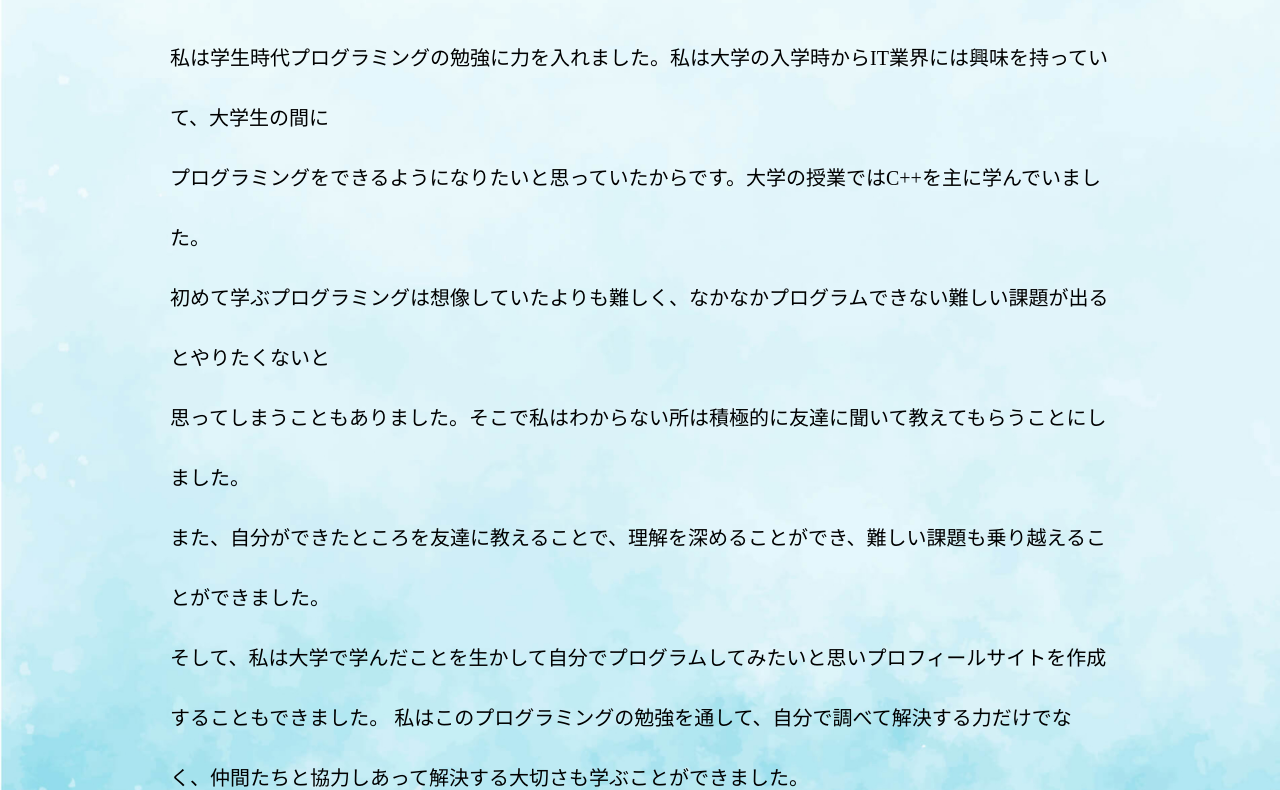
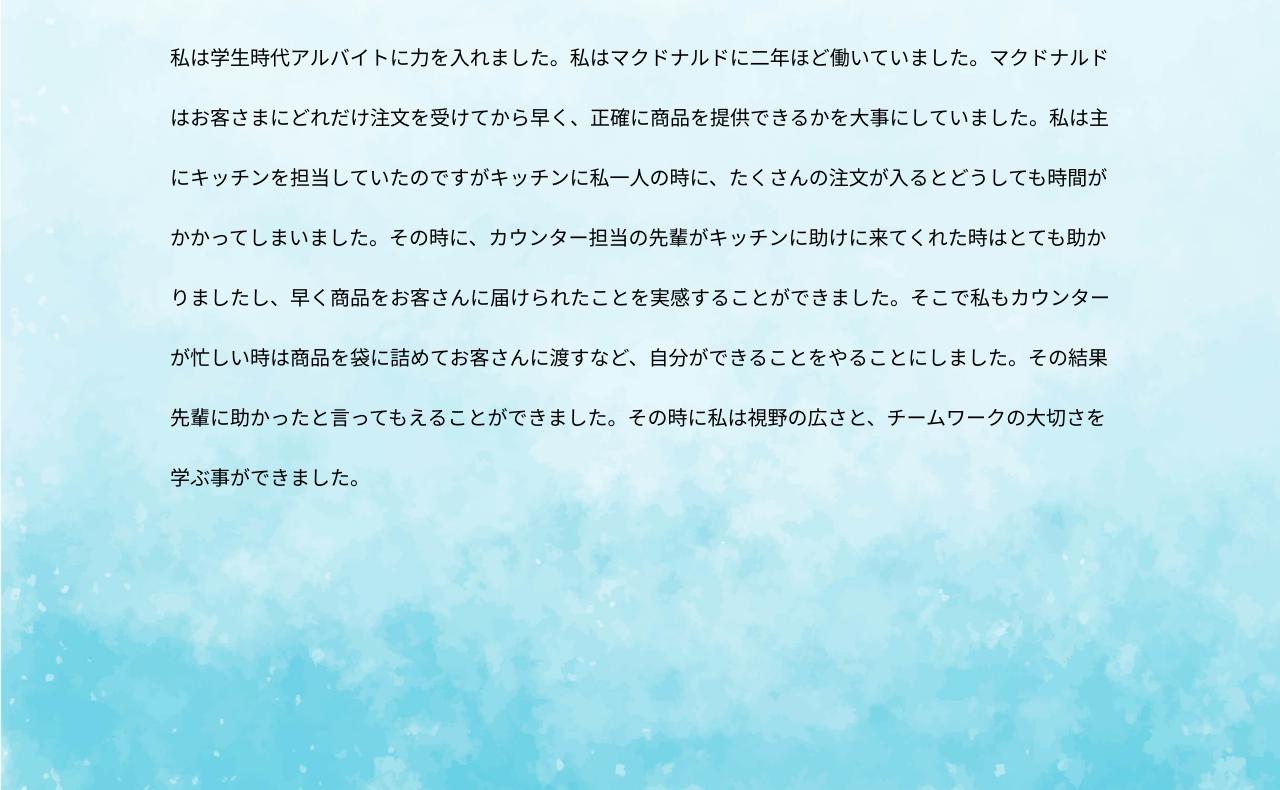
Before and after one commit to yuto493/yuto.my-page, a plain HTML site: page student.html in a window 1280 px wide. Shown: the part 191-981 px from the top of the page. Drawn offline with Linux system fonts and the light colour scheme.

Commit message:
Update student.html

```diff
--- a/student.html
+++ b/student.html
@@ -23,13 +23,7 @@
     <div class="wrapper">
         <div class="student-body">
             <h1>ガクチカ</h1>
-            <p>私は学生時代プログラミングの勉強に力を入れました。私は大学の入学時からIT業界には興味を持っていて、大学生の間に<br>
-              プログラミングをできるようになりたいと思っていたからです。大学の授業ではC++を主に学んでいました。<br>
-              初めて学ぶプログラミングは想像していたよりも難しく、なかなかプログラムできない難しい課題が出るとやりたくないと<br>
-              思ってしまうこともありました。そこで私はわからない所は積極的に友達に聞いて教えてもらうことにしました。<br>
-              また、自分ができたところを友達に教えることで、理解を深めることができ、難しい課題も乗り越えることができました。<br>
-              そして、私は大学で学んだことを生かして自分でプログラムしてみたいと思いプロフィールサイトを作成することもできました。
-              私はこのプログラミングの勉強を通して、自分で調べて解決する力だけでなく、仲間たちと協力しあって解決する大切さも学ぶことができました。</p>
+            <p>私は学生時代アルバイトに力を入れました。私はマクドナルドに二年ほど働いていました。マクドナルドはお客さまにどれだけ注文を受けてから早く、正確に商品を提供できるかを大事にしていました。私は主にキッチンを担当していたのですがキッチンに私一人の時に、たくさんの注文が入るとどうしても時間がかかってしまいました。その時に、カウンター担当の先輩がキッチンに助けに来てくれた時はとても助かりましたし、早く商品をお客さんに届けられたことを実感することができました。そこで私もカウンターが忙しい時は商品を袋に詰めてお客さんに渡すなど、自分ができることをやることにしました。その結果先輩に助かったと言ってもえることができました。その時に私は視野の広さと、チームワークの大切さを学ぶ事ができました。</p>
         </div>
     </div>
 </div>
```
